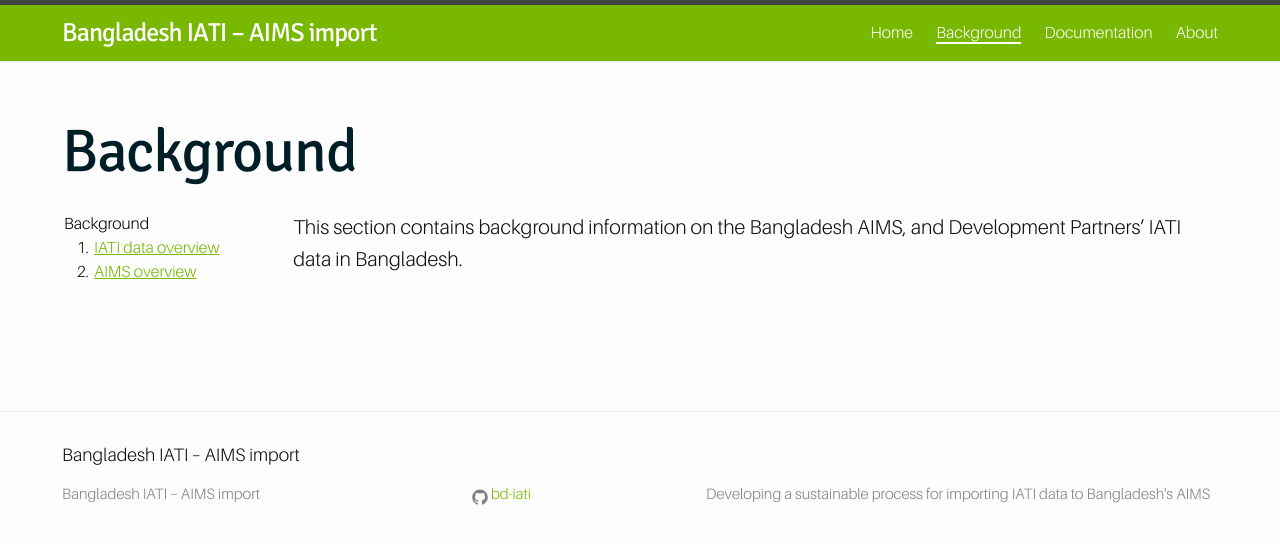
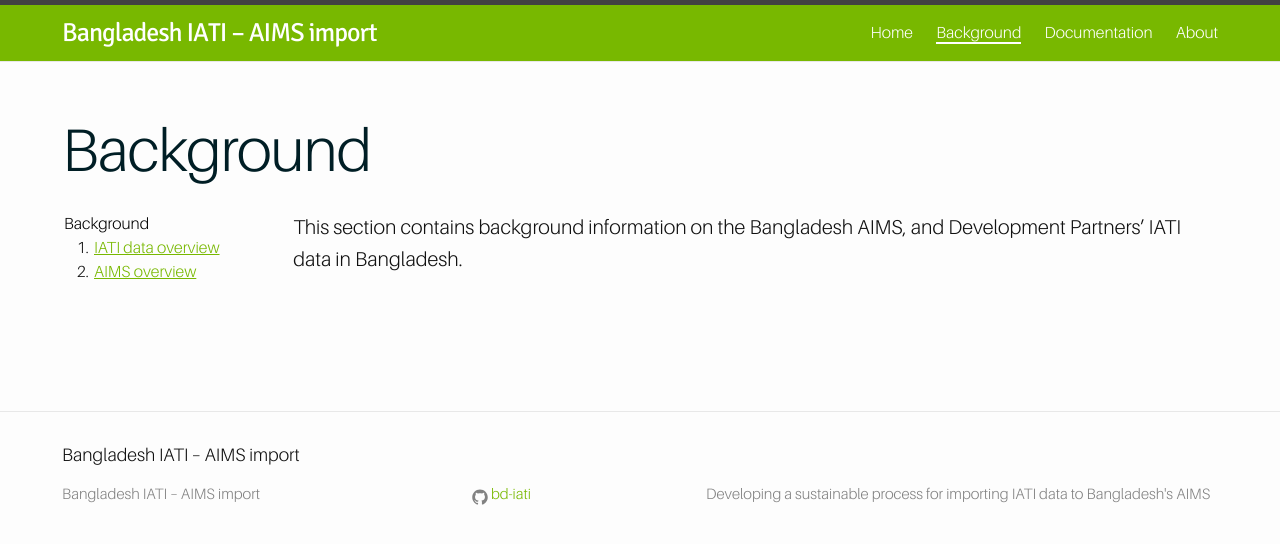
Before and after one commit to BD-IATI/bd-iati.github.io, a Jekyll site: the page built from pages/background.md, in a window 1280 px wide. Shown: the top 544 px of the page. Built offline with Jekyll 4.4.1, drawn with Linux system fonts in a browser that asks for light colours; nearby versions of some CDN libraries.

Commit message:
Don't apply signika font to all pages, only home page

```diff
--- a/_sass/_layout.scss
+++ b/_sass/_layout.scss
@@ -205,6 +205,7 @@
       padding: 0 0 30px;
       margin: 0 auto 0 auto;
       h1 {
+        font-family: "Signika","Helvetica Neue",Helvetica,Arial,sans-serif;
         color: $base-color;
         padding: 15px 0px 15px 0px;
         font-size:72px;
@@ -246,7 +247,6 @@
  * Posts
  */
 h1 {
-    font-family: "Signika","Helvetica Neue",Helvetica,Arial,sans-serif;
     letter-spacing: -1px;
     line-height: 1;
     margin-bottom: $spacing-unit;
```
